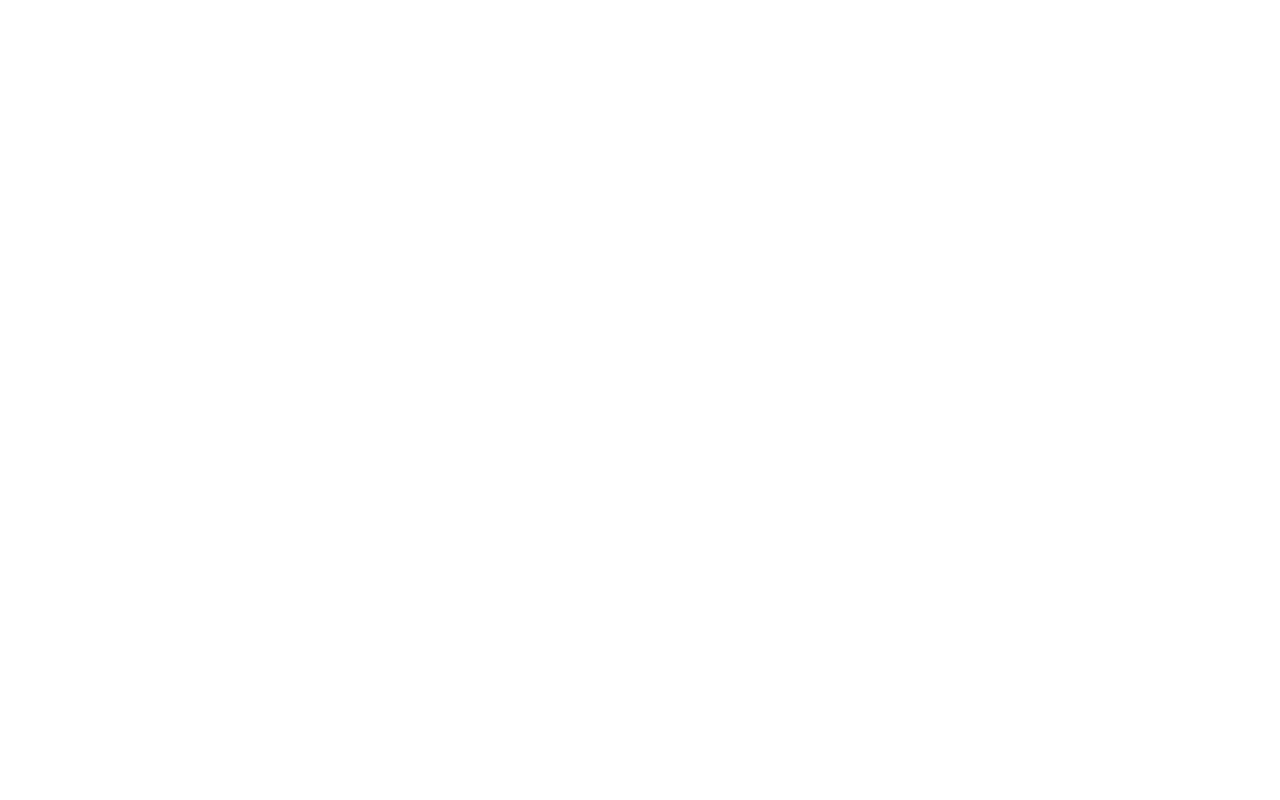
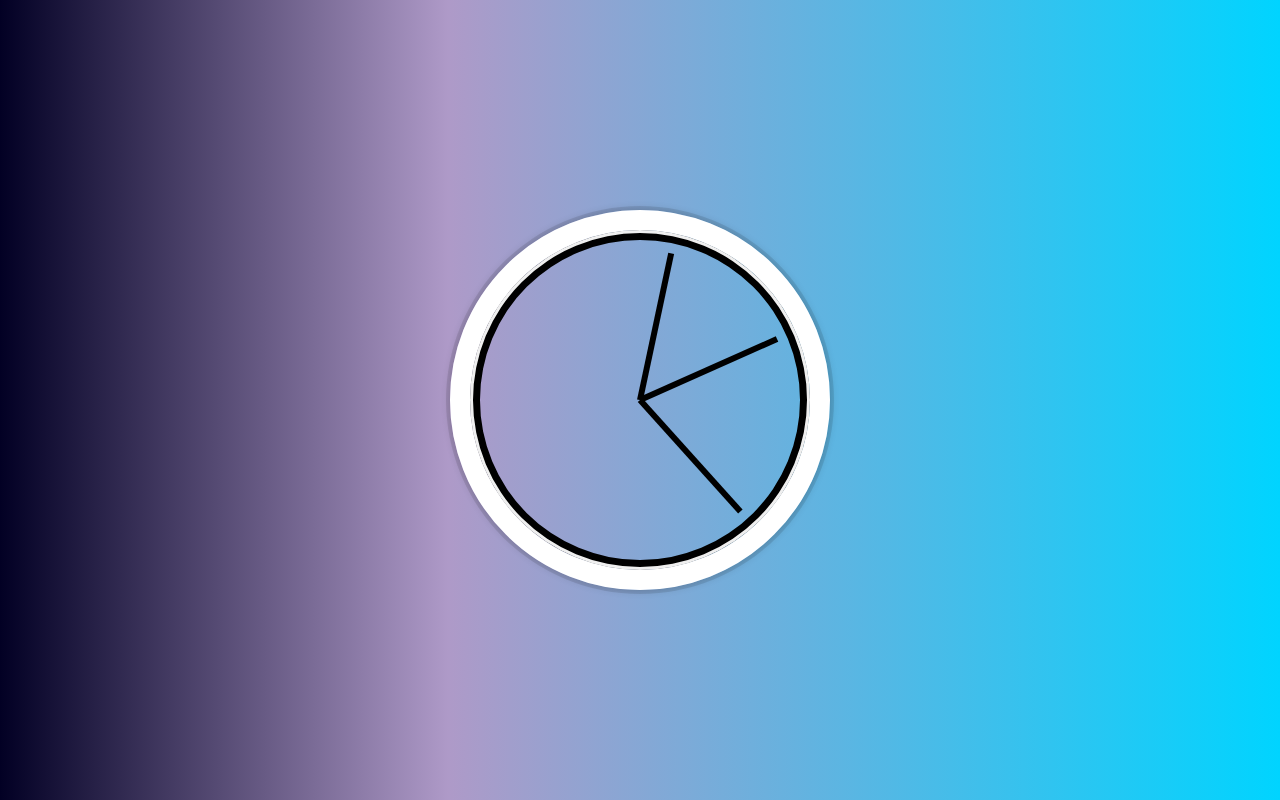
Before and after one commit to jperez210/clock, a plain HTML site: page index.html in a window 1280 px wide. Drawn offline with Linux system fonts and the light colour scheme.

Commit message:
Clock hands and styling
Added function to getTime to get the current time.

Added CSS for background and clock hands and face.

```diff
--- a/index.html
+++ b/index.html
@@ -4,6 +4,7 @@
     <meta charset="UTF-8">
     <meta http-equiv="X-UA-Compatible" content="IE=edge">
     <meta name="viewport" content="width=device-width, initial-scale=1.0">
+    <link rel="stylesheet" href="style.css">
     <title>Javasctipt Clock</title>
 </head>
 <body>
@@ -15,4 +16,5 @@
         </div>
     </div>
 </body>
+<script src="index.js"></script>
 </html>
--- a/index.js
+++ b/index.js
@@ -1,3 +1,22 @@
 const hourHand = document.querySelector('.hand-hour');
 const minuteHand = document.querySelector('.hand-minute');
 const secondHand = document.querySelector('.hand-second');
+
+function getTime() {
+    const now = new Date();
+
+    const seconds = now.getSeconds();
+    const secondDegree = ((seconds / 60) * 360) + 90;
+    secondHand.style.transform = `rotate(${secondDegree}deg)`
+
+    const minutes = now.getMinutes();
+    const minuteDegree = ((minutes / 60) *360) + 90;
+    minuteHand.style.transform = `rotate(${minuteDegree}deg)`
+
+    const hours = now.getHours();
+    const hoursDegree = ((hours / 60)  *360) + 90;
+    hourHand.style.transform = `rotate(${hoursDegree}deg)`
+
+}
+
+setInterval (getTime, 1000);
--- a/style.css
+++ b/style.css
@@ -1,4 +1,6 @@
 html {
+    background: rgb(2,0,36);
+    background: linear-gradient(90deg, rgba(2,0,36,1) 0%, rgba(59,9,121,0.41360294117647056) 35%, rgba(0,212,255,1) 100%);
     text-align: center;
     font-size: 10px;
 }
@@ -11,3 +13,34 @@ body {
     min-height: 100vh;
     align-items: center;
 }
+
+.clock {
+    width: 30rem;
+    height: 30rem;
+    border: 20px solid white;
+    margin: 50px auto;
+    border-radius: 100%;
+    position: relative;
+    padding: 2rem;
+    box-shadow: 0 0 0 4px rgba(0, 0, 0, 0.1),
+    inset 0 0 0 3px #efefef,
+    inset 0 0 0 10px black,
+    0 0 10px rgba(0, 0, 0, 0.2);
+}
+
+.clock-face{
+    position: relative;
+    width: 100%;
+    height: 100%;
+    transform: translateY(-3px);
+}
+
+.hand {
+    width: 50%;
+    height: 6px;
+    background: black;
+    position: absolute;
+    top: 50%;
+    transform-origin: 100%;
+    transform: rotate(90deg);
+}
```
